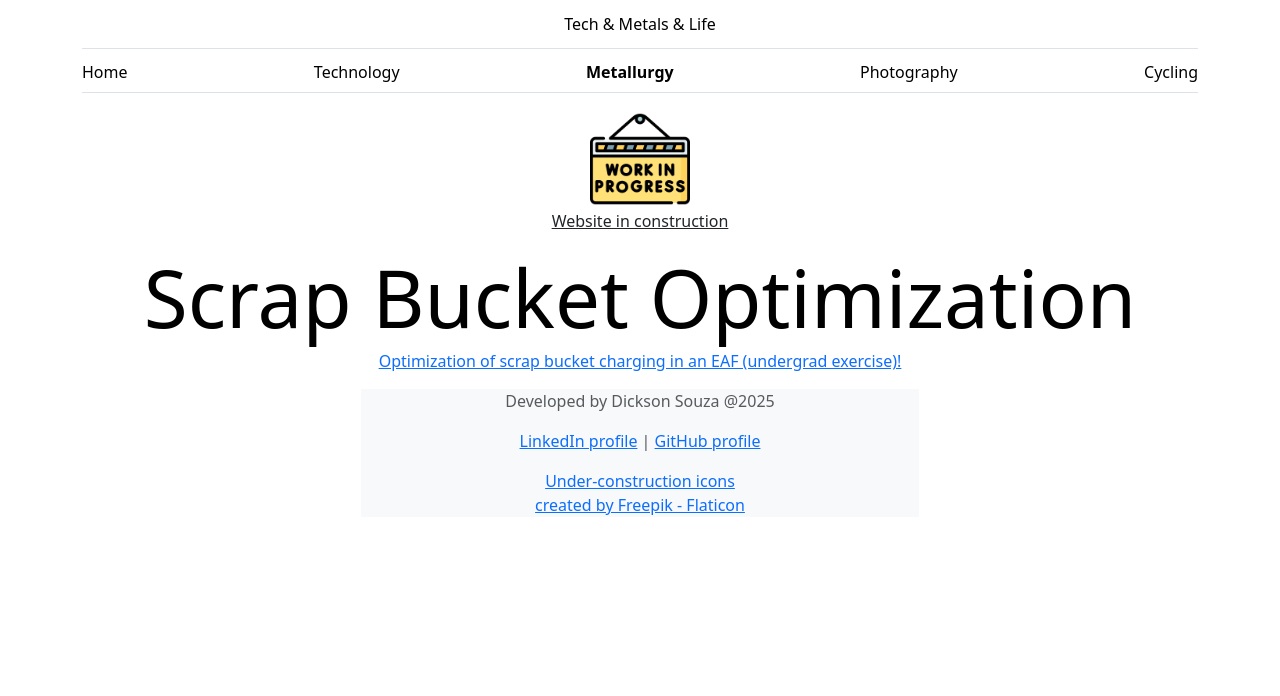
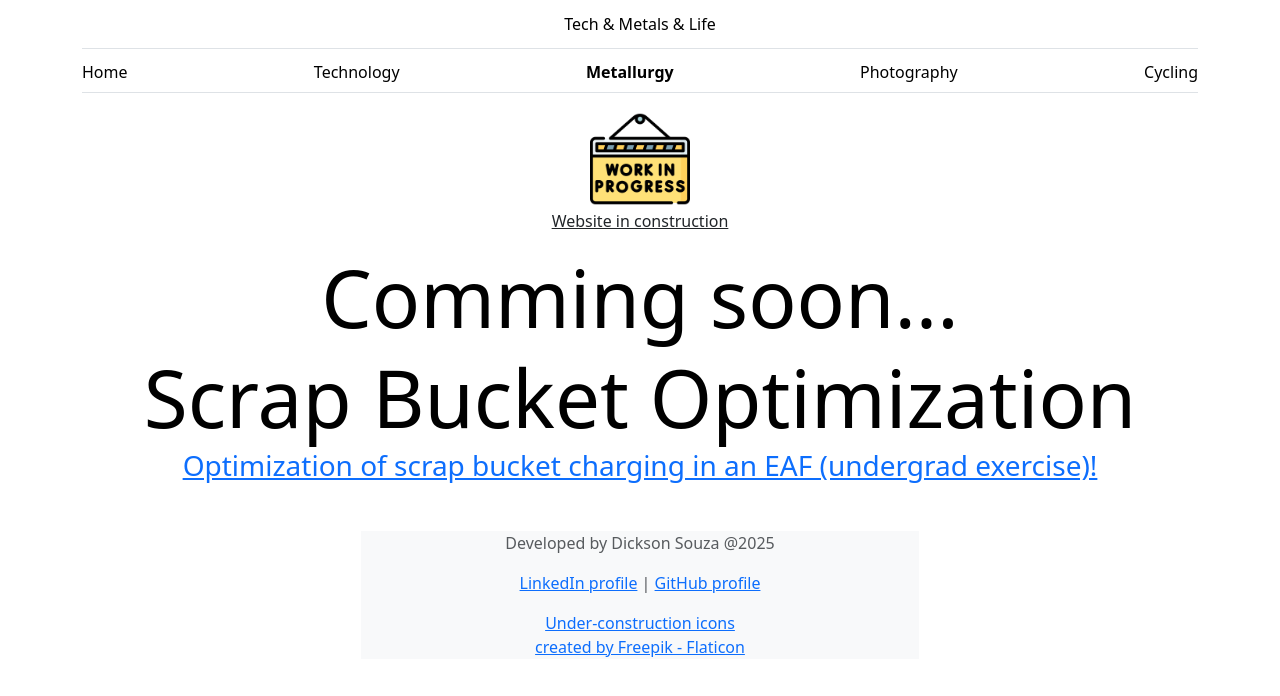
Before and after one commit to disouzam/blog-frontend-public, a React (Vite) app: page /metallurgy in a window 1280 px wide. Shown: the top 696 px of the page. Built offline with nearby package versions, Linux system fonts and the light colour scheme.

Commit message:
Added place holder content in all other pages - Technology, Photogray and Cycling

```diff
--- a/src/components/Cycling.tsx
+++ b/src/components/Cycling.tsx
@@ -19,6 +19,11 @@ function Cycling() {
           <u>Website in construction</u>
         </p>
       </div>
+      <div className="text-center">
+        <h2 className="display-4 link-body-emphasis mb-5">
+          Here you will find content about my experiences with cycling
+        </h2>
+      </div>
       <Footer />
     </main>
   );
--- a/src/components/Metallurgy.tsx
+++ b/src/components/Metallurgy.tsx
@@ -20,10 +20,11 @@ function Metallurgy() {
         </p>
       </div>
       <div className="text-center">
+        <h2 className="display-1 link-body-emphasis mb-1">Comming soon...</h2>
         <h2 className="display-1 link-body-emphasis mb-1">
           Scrap Bucket Optimization
         </h2>
-        <p className="text-center">
+        <h3 className="text-center mb-5">
           <a
             href="https://colab.research.google.com/github/disouzam/ortools-tutorial/blob/colab-changes/eaf-steelmaking-optimization/eaf_optimization_undergrad_exercise.ipynb"
             target="_blank"
@@ -32,7 +33,7 @@ function Metallurgy() {
             Optimization of scrap bucket charging in an EAF (undergrad
             exercise)!
           </a>
-        </p>
+        </h3>
       </div>
       <Footer />
     </main>
--- a/src/components/Photography.tsx
+++ b/src/components/Photography.tsx
@@ -19,6 +19,11 @@ function Photography() {
           <u>Website in construction</u>
         </p>
       </div>
+      <div className="text-center">
+        <h2 className="display-4 link-body-emphasis mb-5">
+          Here you will find content about photography
+        </h2>
+      </div>
       <Footer />
     </main>
   );
--- a/src/components/Technology.tsx
+++ b/src/components/Technology.tsx
@@ -19,6 +19,11 @@ function Technology() {
           <u>Website in construction</u>
         </p>
       </div>
+      <div className="text-center">
+        <h2 className="display-4 link-body-emphasis mb-5">
+          Here you will find content about technology
+        </h2>
+      </div>
       <Footer />
     </main>
   );
```
